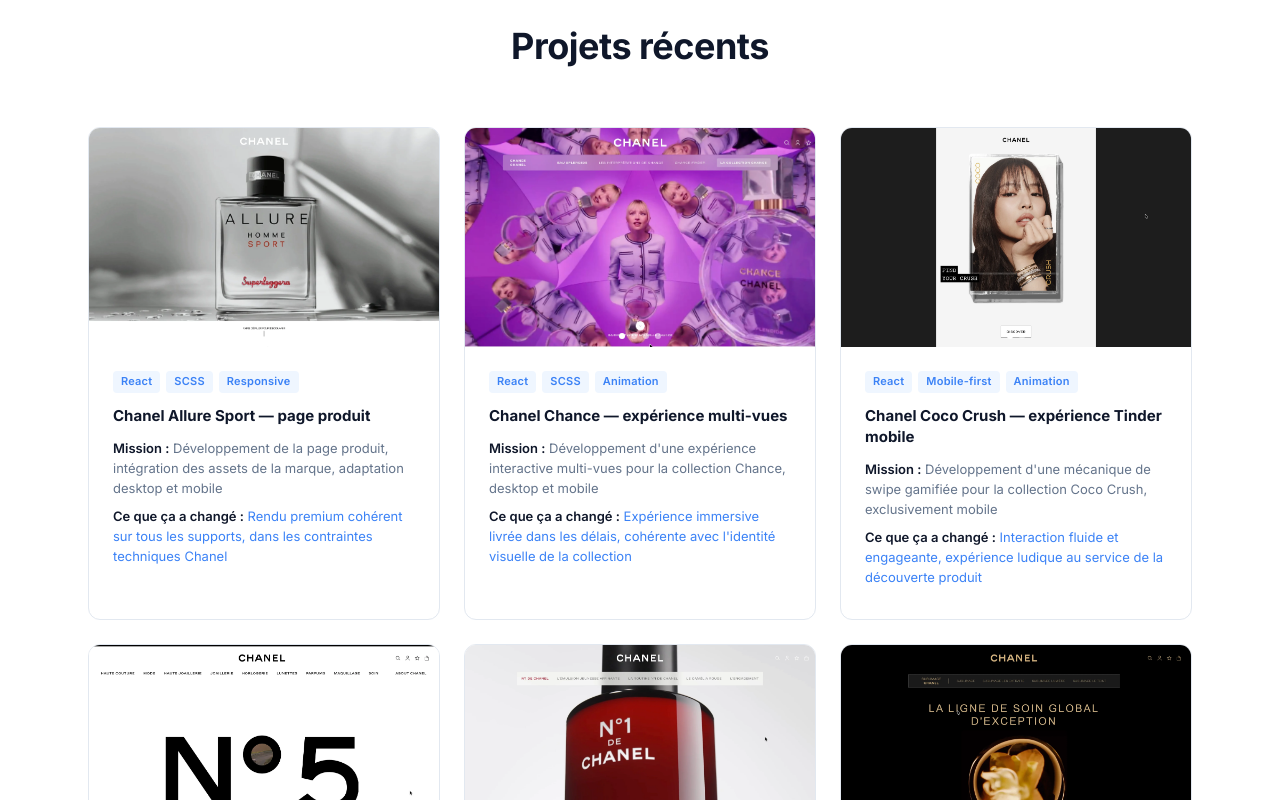
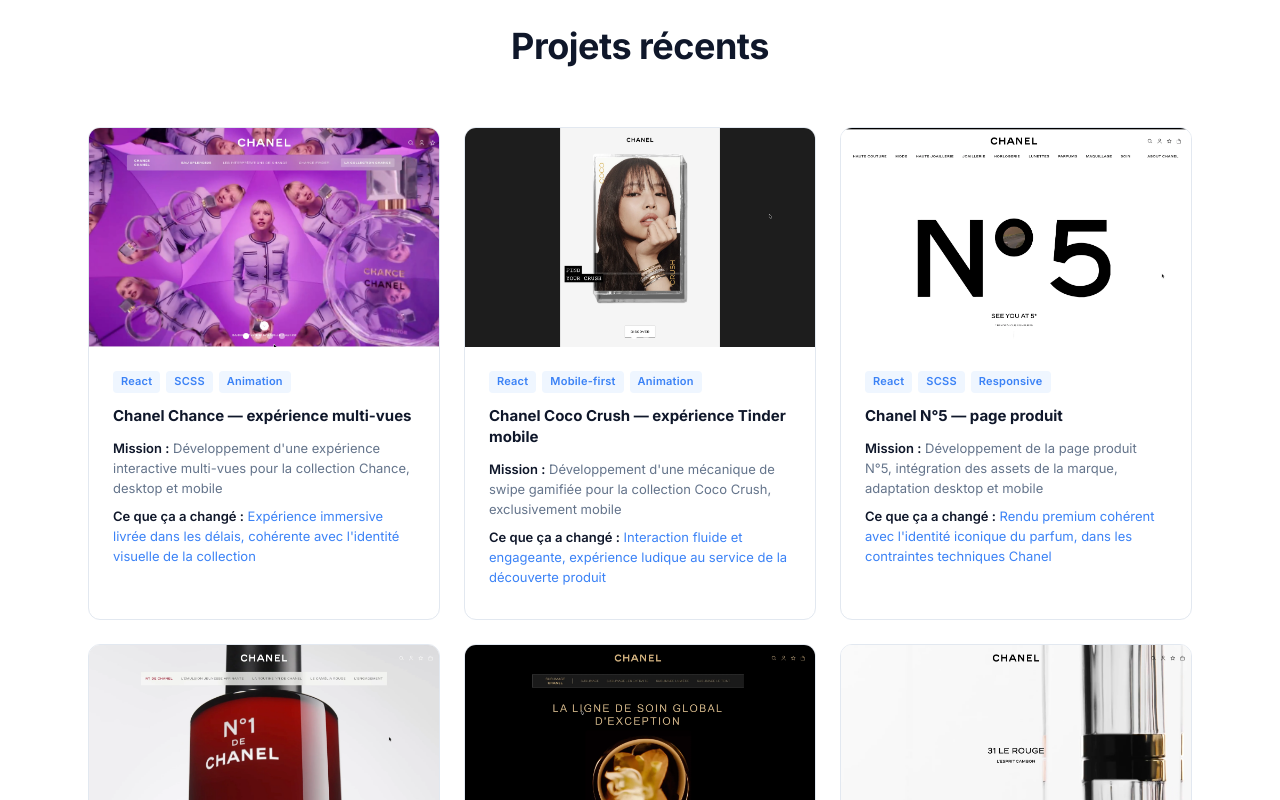
Before and after one commit to adrienvidal/portfolio-2026, a React (Vite) app: page / in a window 1280 px wide. Shown: the part 2580-3380 px from the top of the page. Built offline with nearby package versions, Linux system fonts and the light colour scheme.

Commit message:
update projets

```diff
--- a/src/components/Projects/Projects.tsx
+++ b/src/components/Projects/Projects.tsx
@@ -9,7 +9,7 @@ export default function Projects() {
       <h2 className="section-title">{projects.title}</h2>
       <p className="section-sub"></p>
       <div className="projects-grid">
-        {projects.items.slice(0, 6).map((p) => (
+        {projects.homeOrder.map(i => projects.items[i]).map((p) => (
           <ProjectCard key={p.title} {...p} roleLabel={projects.roleLabel} resultLabel={projects.resultLabel} linkLabel={projects.linkLabel} />
         ))}
       </div>
--- a/src/data/content.tsx
+++ b/src/data/content.tsx
@@ -128,6 +128,7 @@ export const projects = {
   seeAllHref: '/projets',
   allProjectsTitle: 'Tous les projets',
   backLabel: '← Accueil',
+  homeOrder: [1, 2, 3, 4, 5, 6],
   labTeaser: {
     text: 'En dehors des missions, je construis des outils pour des besoins réels — parfois les miens, parfois ceux que je n\'ai pas trouvés ailleurs.',
     cta: 'Voir le Lab →',
```
